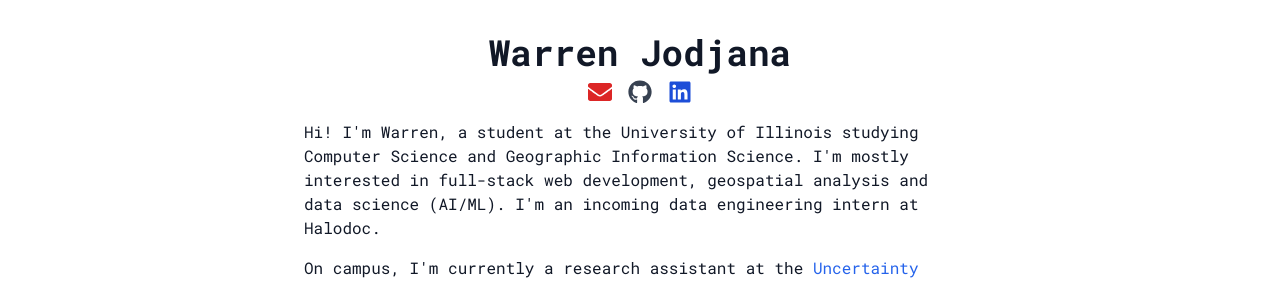
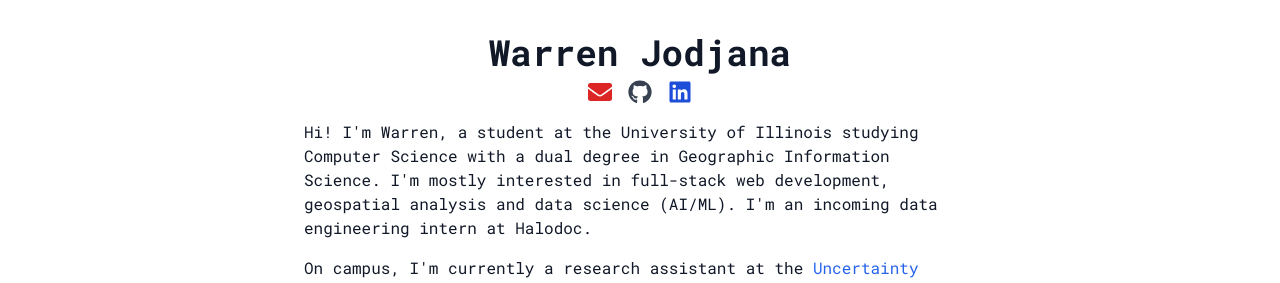
Before and after one commit to wrjodjana/wrjodjana.com, a Next.js app: page / in a window 1280 px wide. Shown: the top 283 px of the page. Built offline with nearby package versions, Linux system fonts and the light colour scheme.

Commit message:
changed first paragraph

```diff
--- a/app/components/Information/page.tsx
+++ b/app/components/Information/page.tsx
@@ -20,8 +20,8 @@ export default function InformationSection() {
         </a>
       </div>
       <p className="mt-4">
-        Hi! I&apos;m Warren, a student at the University of Illinois studying Computer Science and Geographic Information Science. I&apos;m mostly interested in full-stack web development, geospatial analysis and data science (AI/ML).
-        I&apos;m an incoming data engineering intern at Halodoc.
+        Hi! I&apos;m Warren, a student at the University of Illinois studying Computer Science with a dual degree in Geographic Information Science. I&apos;m mostly interested in full-stack web development, geospatial analysis and data
+        science (AI/ML). I&apos;m an incoming data engineering intern at Halodoc.
       </p>
       <p className="mt-4">
         On campus, I&apos;m currently a research assistant at the{" "}
```
